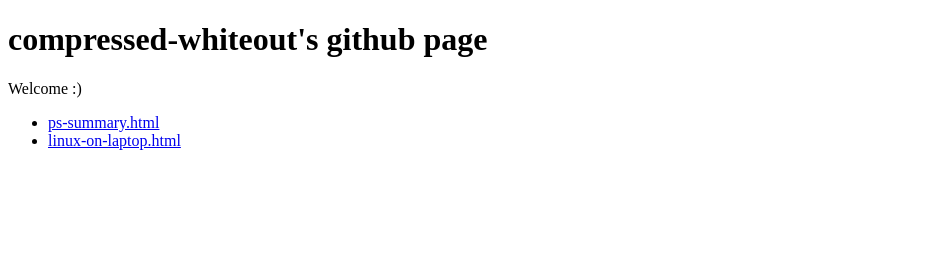
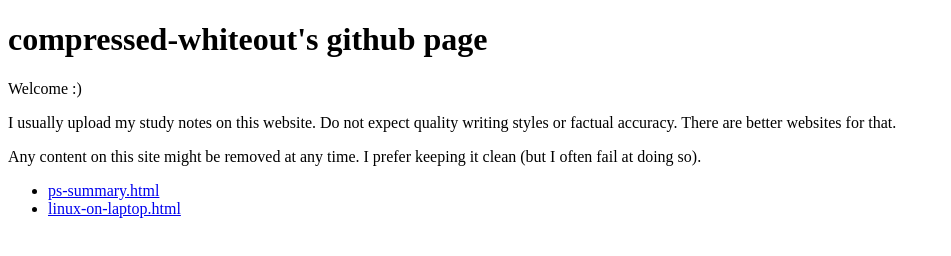
Before and after one commit to compressed-whiteout/compressed-whiteout.github.io, a plain HTML site: page index.html in a window 1280 px wide. Shown: the whole page, without its empty margins (0-951 px from the left). Drawn offline with Linux system fonts and the light colour scheme.

Commit message:
Add some comments in "index.html"

```diff
--- a/index.html
+++ b/index.html
@@ -9,6 +9,14 @@
     <p>
     Welcome :)
     </p>
+    <p>
+    I usually upload my study notes on this website.  Do not expect quality
+    writing styles or factual accuracy.  There are better websites for that.
+    </p>
+    <p>
+    Any content on this site might be removed at any time.  I prefer keeping
+    it clean (but I often fail at doing so).
+    </p>
     <ul>
       <li><a href="ps-summary.html">ps-summary.html</a></li>
       <li><a href="linux-on-laptop.html">linux-on-laptop.html</a></li>
```
